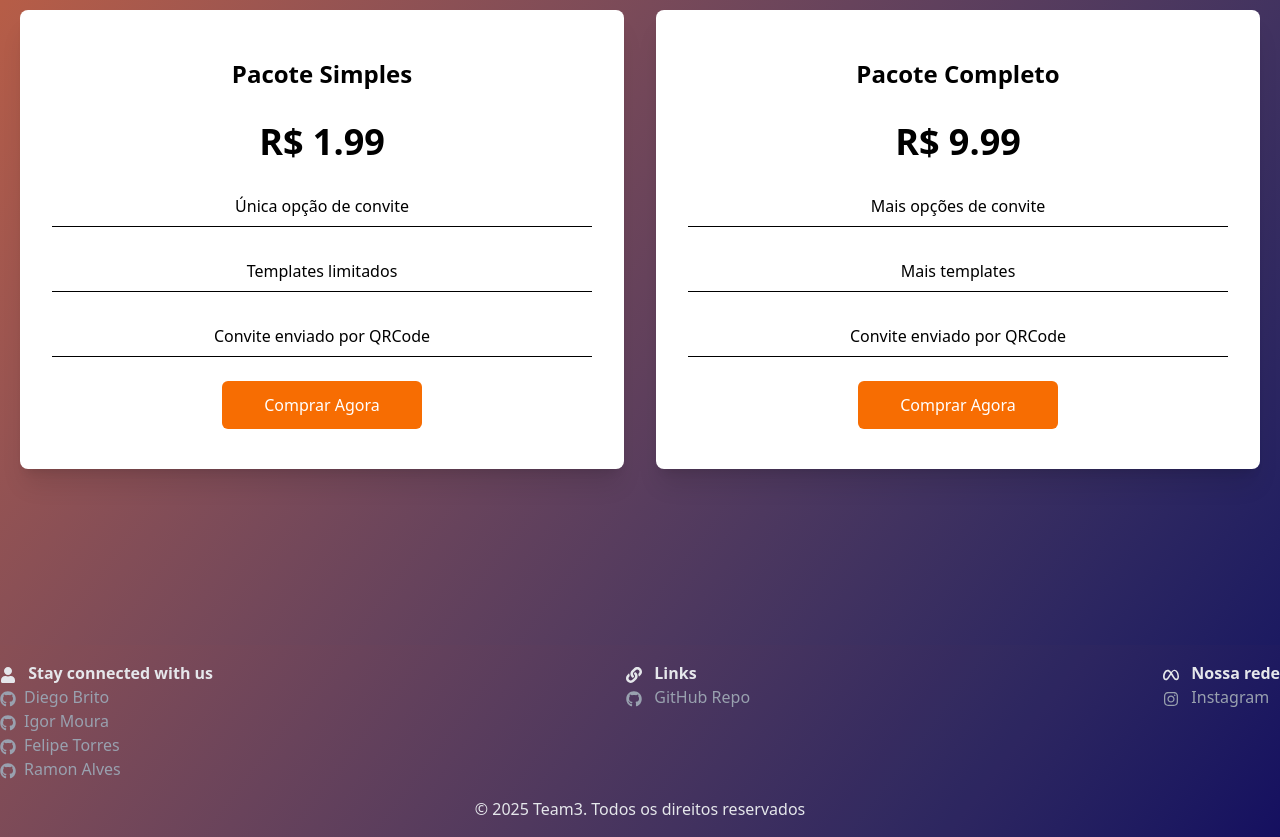
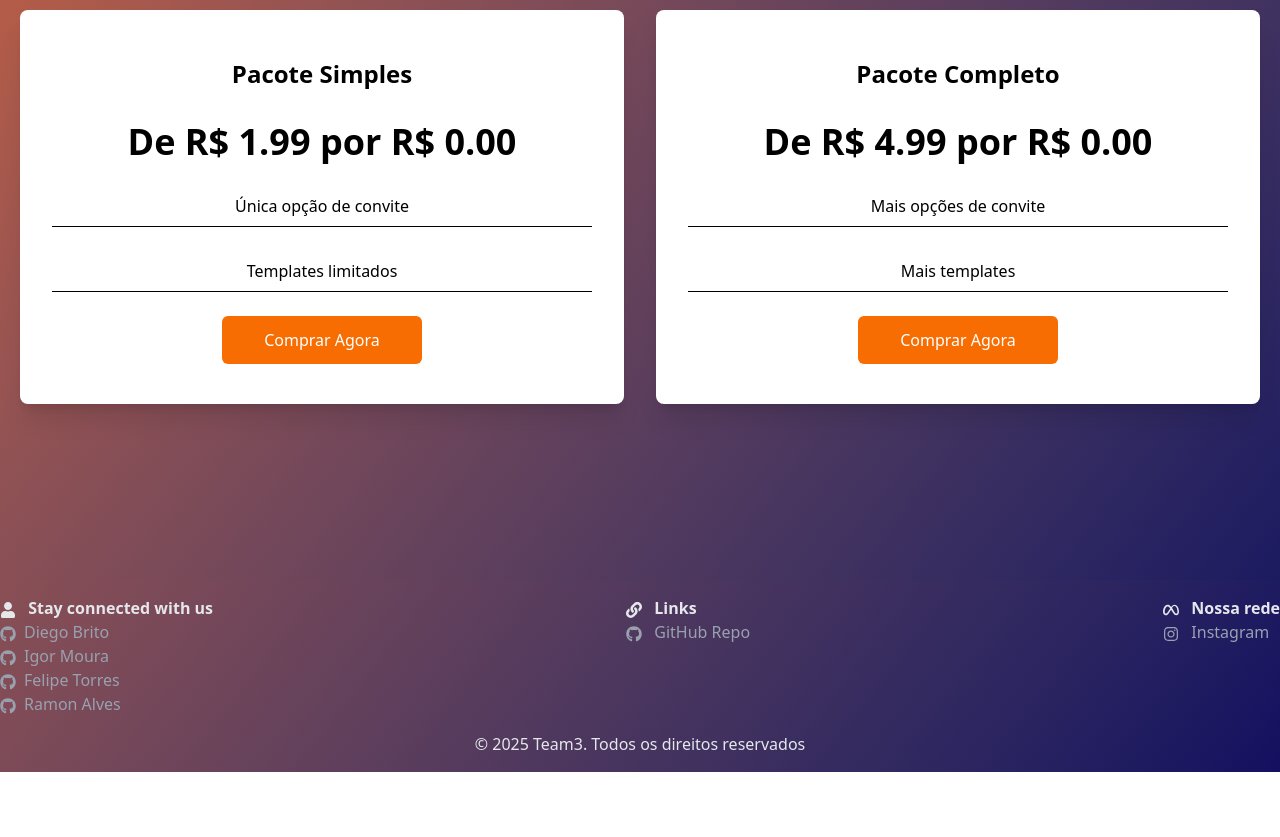
Before and after one commit to diegobbrito/personal-date, a React (Vite) app in the folder frontend/: page / in a window 1280 px wide. Shown: the part 860-1697 px from the top of the page. After the commit the page ends 1632 px from the top, so only its background shows below. Built offline with nearby package versions, Linux system fonts and the light colour scheme.

Commit message:
style: chaging prices and cards

```diff
--- a/frontend/src/components/ValueCards/ValueCards.tsx
+++ b/frontend/src/components/ValueCards/ValueCards.tsx
@@ -5,13 +5,13 @@ const ValueCards: React.FC = () => {
   const basicFeatures: string[] = [
     "Única opção de convite",
     "Templates limitados",
-    "Convite enviado por QRCode",
+
   ];
 
   const intermediateFeatures: string[] = [
     "Mais opções de convite",
     "Mais templates",
-    "Convite enviado por QRCode",
+
   ];
 
   return (
@@ -19,7 +19,7 @@ const ValueCards: React.FC = () => {
       <div className="max-w-[1240px] mx-auto grid md:grid-cols-2 gap-8">
         <ValueCard
           title="Pacote Simples"
-          price="R$ 1.99"
+          price="De R$ 1.99 por R$ 0.00"
           features={basicFeatures}
           buttonText="Comprar Agora"
           buttonColor="[#f76d02]"
@@ -27,7 +27,7 @@ const ValueCards: React.FC = () => {
 
         <ValueCard
           title="Pacote Completo"
-          price="R$ 9.99"
+          price="De R$ 4.99 por R$ 0.00"
           features={intermediateFeatures}
           buttonText="Comprar Agora"
           buttonColor="[#f76d02]"
```
